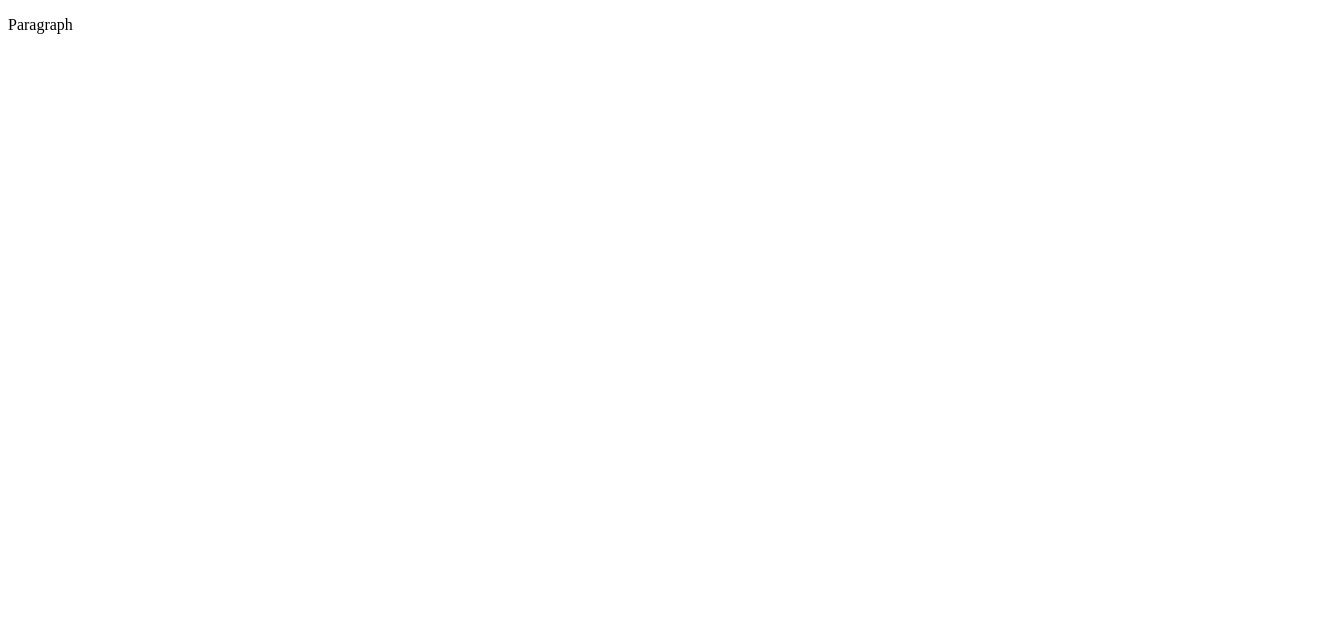
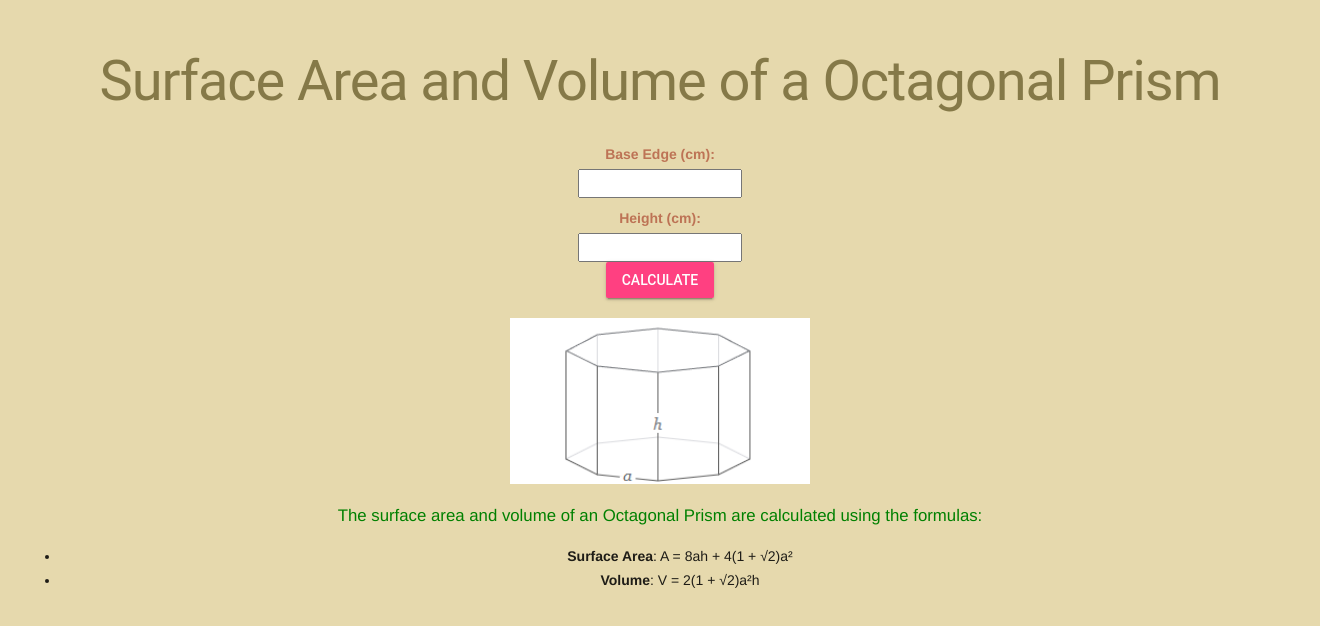
Before and after one commit to ICD2O-Digital-Tech-AbdulrahmanA/Assign-03-HTML-NameOfProgram, a plain HTML site: page index.html in a window 1280 px wide. Shown: the whole page, 1320 px wide, since content can reach past the window. Drawn offline with nearby package versions, Linux system fonts and the light colour scheme.

Commit message:
assignment 03

```diff
--- a/css/style.css
+++ b/css/style.css
@@ -1,4 +1,40 @@
-/* Created by: Mr. Coxall
-* Created on: Sep 2020
-* This file contains the CSS for index.html
-*/
+/* css/style.css */
+
+/* Background color using HTML color name */
+body {
+    background-color: rgb(230, 217, 173);
+    font-family: Arial, sans-serif;
+    padding: 20px;
+    text-align: center;
+}
+
+/* Heading color using RGB */
+h1 {
+    color: rgba(70, 58, 7, 0.603);
+}
+
+/* Info text color using HSL */
+.info-text {
+    color: hsl(120, 100%, 25%);
+    font-size: 1.2rem;
+    margin-top: 20px;
+}
+
+/* Using HEX for a label color */
+label {
+    color: #bd7355;
+    font-weight: bold;
+    display: block;
+    margin: 10px 0 5px;
+}
+
+input {
+    padding: 5px;
+    width: 150px;
+}
+
+#result {
+    margin-top: 20px;
+    font-size: 1.3rem;
+    color: rgb(14, 0, 139);
+}
--- a/index.html
+++ b/index.html
@@ -1,9 +1,53 @@
 <!DOCTYPE html>
-<html>
-  <head>
-    <title>Title</title>
-  </head>
-  <body>
-    <p>Paragraph</p>
-  </body>
+<html lang="en">
+
+<head>
+  <meta charset="UTF-8">
+  <meta name="viewport" content="width=device-width, initial-scale=1.0">
+  <meta name="description" content="Surface Area and Volume of a Cylinder Calculator">
+  <title>Octagonal Prism Calculator</title>
+  <link rel="apple-touch-icon" sizes="180x180" href="./fav_index/apple-touch-icon.png" />
+  <link rel="icon" type="image/png" sizes="32x32" href="./fav_index/favicon-32x32.png" />
+  <link rel="icon" type="image/png" sizes="16x16" href="./fav_index/favicon-16x16.png" />
+  <link rel="stylesheet" href="css/style.css">
+  <!-- mdl stylesheet  -->
+  <link rel="stylesheet" href="https://code.getmdl.io/1.3.0/material.indigo-pink.min.css">
+  <script defer src="https://code.getmdl.io/1.3.0/material.min.js"></script>
+</head>
+
+<body>
+  <script src="js/script.js"></script>
+  <h1>Surface Area and Volume of a Octagonal Prism</h1>
+
+  <!-- text field for user input -->
+  <label for="base">Base Edge (cm):</label>
+  <input type="number" id="base" step="0.01">
+  <br>
+  <label for="height">Height (cm):</label>
+  <input type="number" id="height" step="0.01">
+  <br>
+
+  <!-- MDL button -->
+  <button class="mdl-button mdl-js-button mdl-button--raised mdl-js-ripple-effect mdl-button--accent" onclick="calculateOctagonalPrism()">
+    Calculate
+  </button>
+
+  <!-- for results -->
+  <p id="result"></p>
+
+  <!-- image of cylinder -->
+  <img src="images/OctagonalPrism.png" alt="Octagonal Prism" width="300">
+
+  <!-- final  text -->
+  <p class="info-text">
+    The surface area and volume of an Octagonal Prism are calculated using the formulas:
+  </p>
+  <ul>
+    <li><strong>Surface Area</strong>: A = 8ah + 4(1 + √2)a²</li>
+    <li><strong>Volume</strong>: V = 2(1 + √2)a²h</li>
+  </ul>
+
+
+</body>
+
 </html>
--- a/js/script.js
+++ b/js/script.js
@@ -1,5 +1,26 @@
-// Copyright (c) 2020 Mr. Coxall All rights reserved
-//
-// Created by: Mr. Coxall
-// Created on: Sep 2020
-// This file contains the JS functions for index.html
+"use strict";
+
+// function to calculate and display surface area and volume of an octagonal prism
+function calculateOctagonalPrism() {
+  // convert user inputs into variables
+  let a = parseFloat(document.getElementById("base").value);
+  let h = parseFloat(document.getElementById("height").value);
+
+  // square root of 2
+  let sqrt2 = Math.sqrt(2);
+
+  // surface area
+  let surfaceArea = 8 * a * h + 4 * (1 + sqrt2) * a * a;
+
+  // volume
+  let volume = 2 * (1 + sqrt2) * a * a * h;
+
+  // show results with if statement
+  let resultText = "Surface Area: " + surfaceArea.toFixed(2) + " cm²\nVolume: " + volume.toFixed(2) + " cm³";
+
+  if (surfaceArea > 500 || volume > 500) {
+    resultText += "\nThat's a big prism!";
+  }
+
+  document.getElementById("result").innerText = resultText;
+}
```
Also changed, not shown: fav_index/android-chrome-192x192.png (added), fav_index/android-chrome-512x512.png (added), fav_index/apple-touch-icon.png (added), fav_index/favicon-16x16.png (added), fav_index/favicon-32x32.png (added), fav_index/favicon.ico (added), fav_index/site.webmanifest (added), images/OctagonalPrism.png (added).
